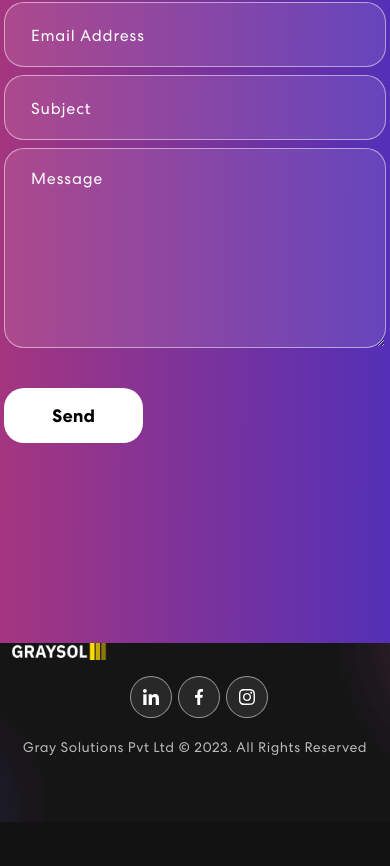
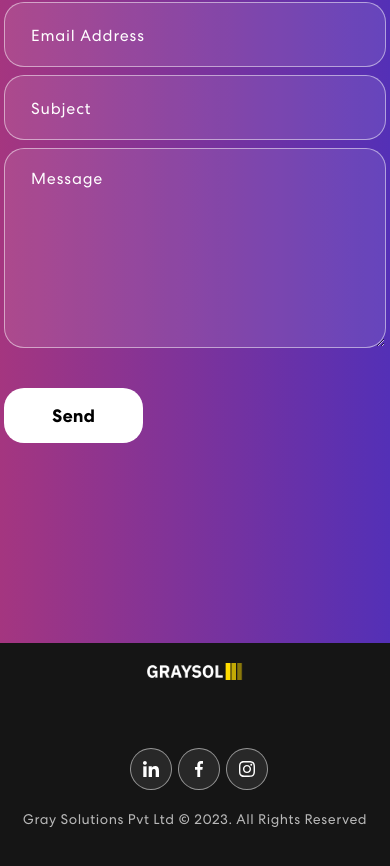
Before and after one commit to thehamzza/Graysol-Web-App, a React (Create React App) app: page / in a window 390 px wide. Shown: the part 4563-5429 px from the top of the page. Before the commit the page ends 5385 px from the top, so only its background shows below. Built offline with nearby package versions, Linux system fonts and the light colour scheme.

Commit message:
Added media queries for testimonials

```diff
--- a/src/App.css
+++ b/src/App.css
@@ -961,11 +961,26 @@ Media Queries for tabs and mobile devices
   .testimonial-slider-item{
     width: 100% !important;
   }
+}
 
 
+@media (max-width: 1000px) {
 
+  .testimonial-slider-item{
+    margin: auto;
+  }
+}
+@media (max-width: 580px) {
 
+.footer img{
+  margin: 20px auto;
+  display: block;
+}
 
-
-
+.testimonial-buttons{
+  display: none;
 }
+.testimonial-slider{
+  width: 100%;
+}
+}
--- a/src/components/Footer.js
+++ b/src/components/Footer.js
@@ -8,11 +8,11 @@ export const Footer = () => {
   return (
     <footer className='footer'>
       <Container>
-        <Row className='align-items-center'>
+        <Row className='align-items-center footer-logo'>
           <Col size={12} sm={6}>
             <img src={logo} alt='Logo' />
           </Col>
-          <Col size={12} sm={6} className='text-center text-sm-end mt-3'>
+          <Col size={12} sm={6} className='text-center text-sm-end mt-5'>
             <div className='social-icon'>
               <a href='https://www.linkedin.com/company/gray-solutions/'>
                 <img src={navIcon1} alt='Icon' />
--- a/src/components/Testimonial.js
+++ b/src/components/Testimonial.js
@@ -10,19 +10,18 @@ export const Testimonial = () => {
       items: 3
     },
     desktop: {
-      breakpoint: { max: 3000, min: 1024 },
+      breakpoint: { max: 3000, min: 1400 },
       items: 3
     },
     tablet: {
-      breakpoint: { max: 1024, min: 464 },
-      items: 1
+      breakpoint: { max: 1400, min: 1000 },
+      items: 2
     },
     mobile: {
-      breakpoint: { max: 464, min: 0 },
+      breakpoint: { max: 1000, min: 350 },
       items: 1
     }
   }
-
   return (
     <section className='testimonial ' id='skills'>
       <div className='container'>
@@ -143,7 +142,7 @@ export const Testimonial = () => {
 
 const CustomButtonGroup = ({ next, previous }) => {
   return (
-    <div className='custom-button-group'>
+    <div className='custom-button-group testimonial-buttons'>
       <button className='prev text-black' onClick={previous}>
         &lt;
       </button>
```
